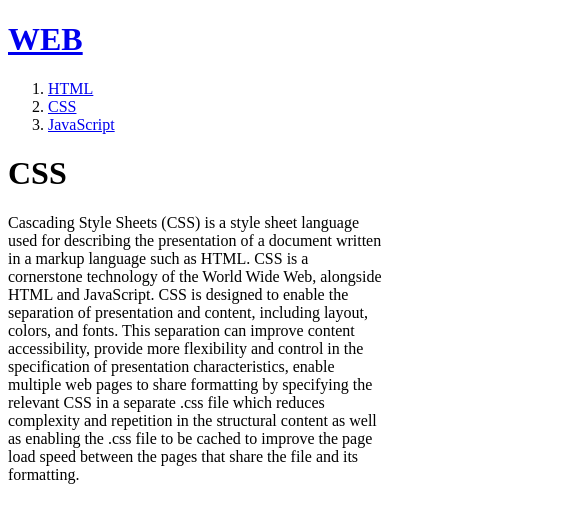
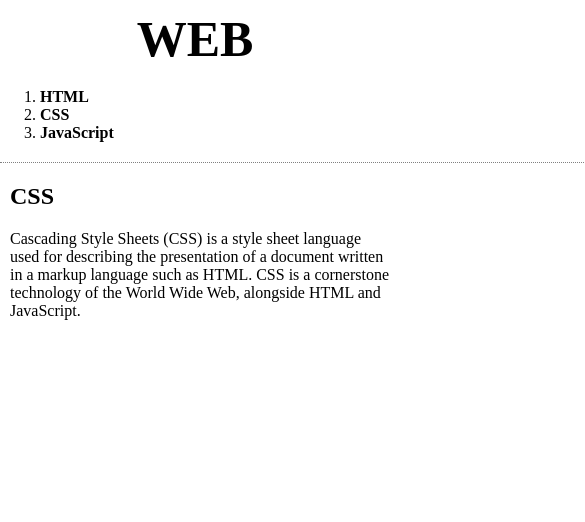
Before and after one commit to konslie/Web1_2nd, a plain HTML site: page 2.html in a window 390 px wide. Shown: the top 522 px of the page, 585 px wide, since content can reach past the window. Drawn offline with Linux system fonts and the light colour scheme.

Commit message:
20.12.29 CSS

```diff
--- a/2.html
+++ b/2.html
@@ -3,19 +3,22 @@
   <head>
     <title> WEB1 - CSS </title>
     <meta charset="utf-8">
+    <link rel="stylesheet" href="style.css">
   </head>
   <body>
-    <h1><a href="index.html">WEB<a/></h1>
-    <ol>
-      <li><a href="1.html">HTML</a></li>
-      <li><a href="2.html">CSS</a></li>
-      <li><a href="3.html">JavaScript</a></li>
-    </ol>
-
-
-    <h1>CSS</h1>
-    <p>Cascading Style Sheets (CSS) is a style sheet language used for describing the presentation of a document written in a markup language such as HTML. CSS is a cornerstone technology of the World Wide Web, alongside HTML and JavaScript.
-
-CSS is designed to enable the separation of presentation and content, including layout, colors, and fonts. This separation can improve content accessibility, provide more flexibility and control in the specification of presentation characteristics, enable multiple web pages to share formatting by specifying the relevant CSS in a separate .css file which reduces complexity and repetition in the structural content as well as enabling the .css file to be cached to improve the page load speed between the pages that share the file and its formatting.</p>
+    <h1><a href="index.html">WEB</a></h1>
+    <div id="grid">
+        <ol>
+          <li><a href="1.html">HTML</a></li>
+          <li><a href="2.html" id="active">CSS</a></li>
+          <li><a href="3.html">JavaScript</a></li>
+        </ol>
+        <div id="article">
+            <h2>CSS</h2>
+            <p>
+              Cascading Style Sheets (CSS) is a style sheet language used for describing the presentation of a document written in a markup language such as HTML. CSS is a cornerstone technology of the World Wide Web, alongside HTML and JavaScript.
+            </p>
+        </div>
+    </div>
   </body>
 </html>
--- /dev/null
+++ b/style.css
@@ -0,0 +1,45 @@
+body {
+  margin:0px;
+}
+a {
+  color:black;
+  text-decoration:none;
+  font-weight:bold;
+}
+h1 {
+  font-size:50px;
+  text-align:center;
+  border-bottom:1px solid gray;
+  margin:0px;
+  padding:10px;
+}
+ol {
+  border-right: 1px solid gray;
+  width:100px;
+  margin:0px;
+  padding-top:10px;
+}
+#grid {
+  display:grid;
+  grid-template-columns: 150px 1fr;
+}
+#article {
+  padding-left:10px;
+}
+#article a {
+  color:green;
+}
+@media(max-width:600px){
+  #grid {
+    display:block;
+  }
+  ol {
+    width:600px;
+    border-right:none;
+    border-bottom: 1px dotted gray;
+    padding-bottom:20px;
+  }
+  h1 {
+    border-bottom:none;
+  }
+}
```
Also changed, not shown: 1.html (+13 -6 lines), 3.html (+9 -4 lines), box.html (added, +20 -0 lines), grid.html (added, +24 -0 lines), index.html (+6 -3 lines), mediaquery.html (added, +24 -0 lines).
